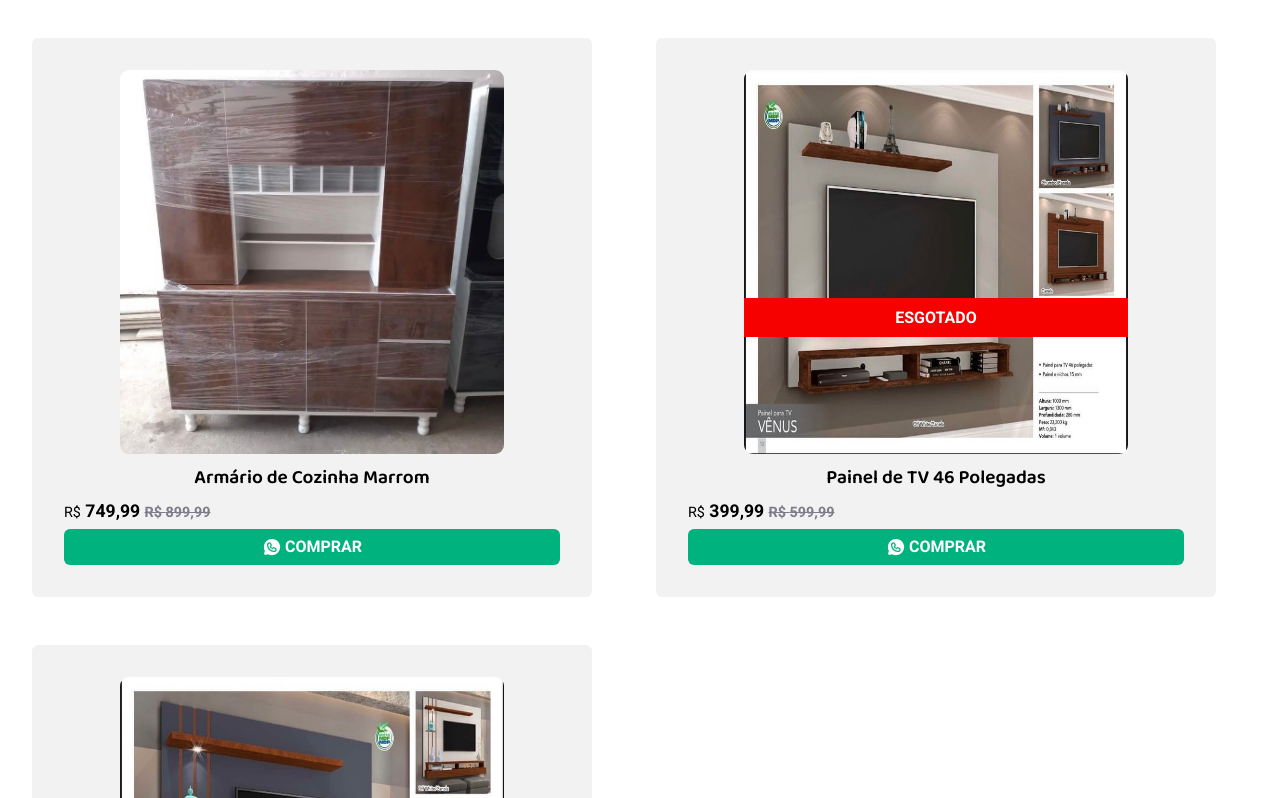
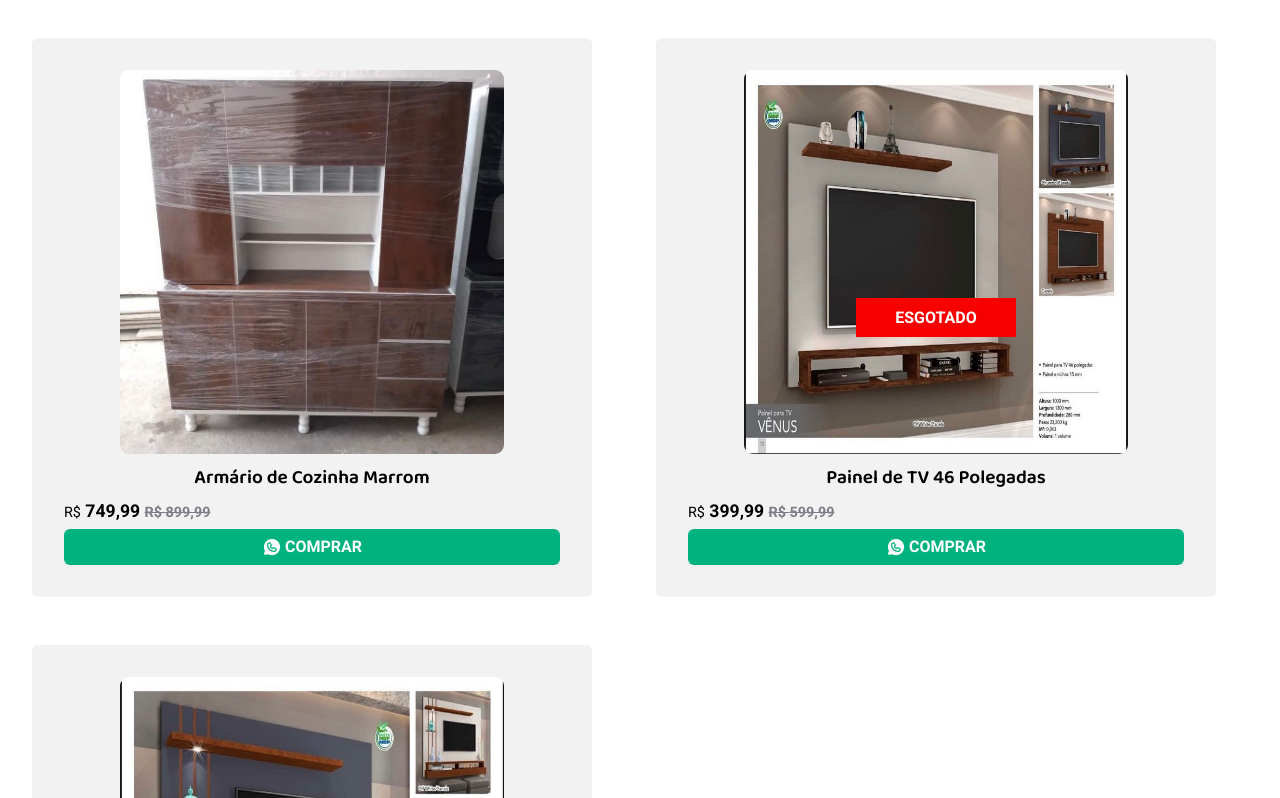
Before and after one commit to felipenobrg/renovecasajp, a React (Vite) app: page /moveis in a window 1280 px wide. Shown: the part 878-1676 px from the top of the page. Built offline with nearby package versions, Linux system fonts and the light colour scheme; the HTML template or start-up script is replaced by a standard one.

Commit message:
updating

```diff
--- a/src/components/ProductCard/styles.ts
+++ b/src/components/ProductCard/styles.ts
@@ -21,7 +21,7 @@ export const CardContainer = styled.div`
     max-width: 100%;
 
     img {
-      width: 22rem;
+      width: 100vw;
     }
   }
 `;
@@ -103,7 +103,7 @@ export const ButtonCard = styled.button`
 
 export const WornOut = styled.div`
   position: absolute;
-  width: 24rem;
+  width: 10rem;
   text-align: center;
   z-index: 1;
   color: ${(props) => props.theme["white"]};
```
Also changed, not shown: src/pages/Home/Components/Carousel/index.tsx (+0 -15 lines).
